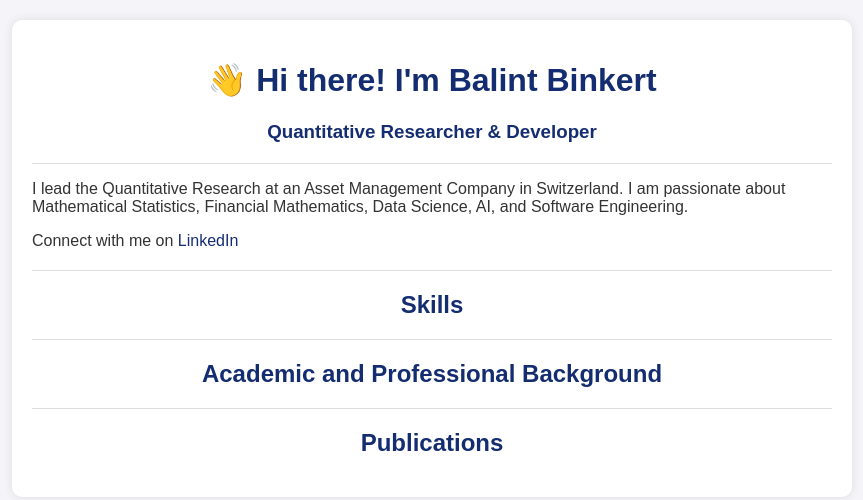
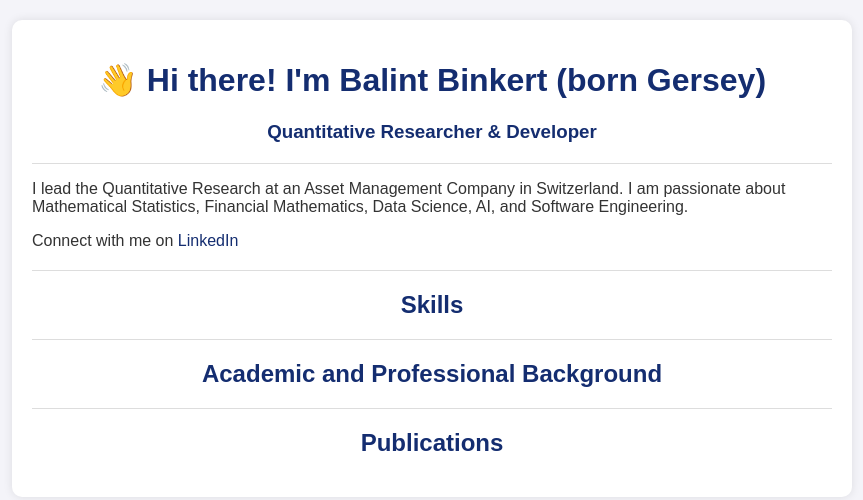
Before and after one commit to balintg1994/balintg1994.github.io, a plain HTML site: page index.html in a window 1280 px wide. Shown: the whole page, without its empty margins (208-1071 px from the left). Drawn offline with Linux system fonts and the light colour scheme.

Commit message:
Update index.html

```diff
--- a/index.html
+++ b/index.html
@@ -95,7 +95,7 @@
 
 <body>
     <div class="container">
-        <h1>👋 Hi there! I'm Balint Binkert</h1>
+        <h1>👋 Hi there! I'm Balint Binkert (born Gersey)</h1>
         <h3>Quantitative Researcher & Developer</h3>
         <hr>
         <section class="about">
```
